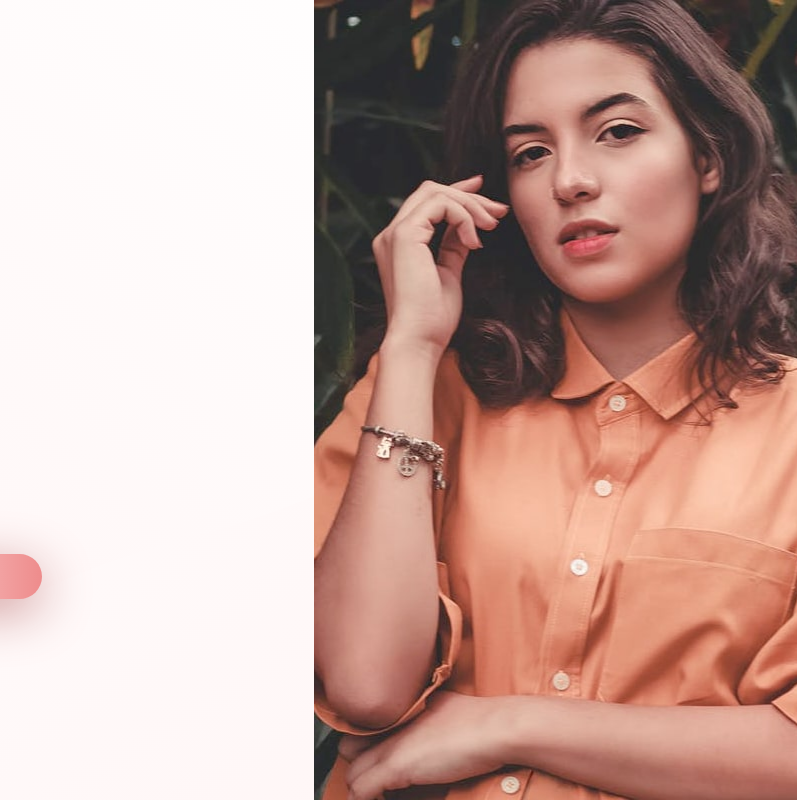
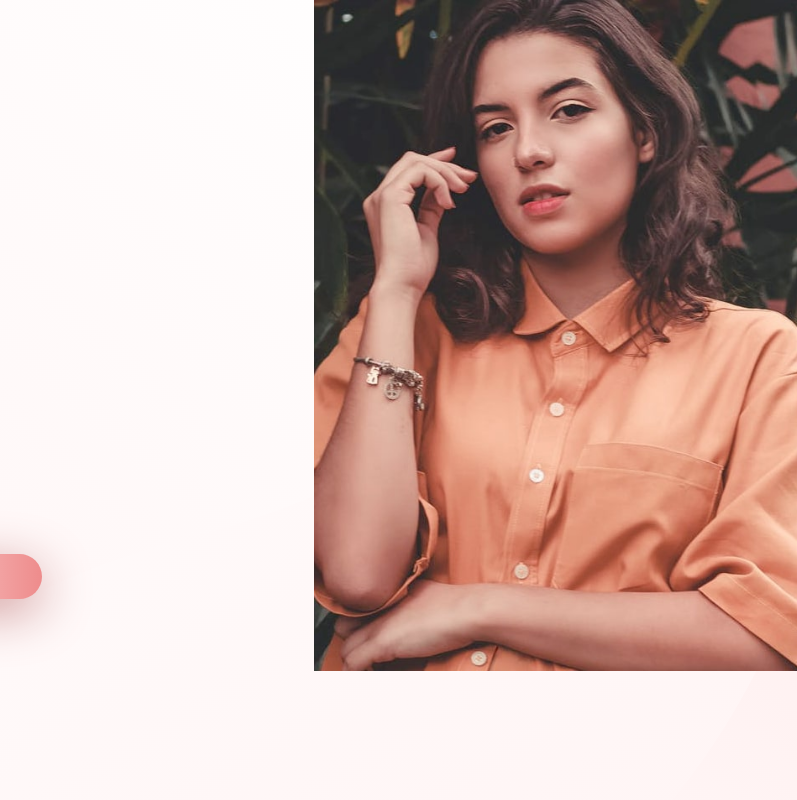
Before and after one commit to iyanuxn/base-apparel-coming-soon-form, a plain HTML site: page index.html in a window 1280 px wide. Shown: the full height of the page, 483-1280 px from the left. Drawn offline with Linux system fonts and the light colour scheme.

Commit message:
Update style.css

```diff
--- a/style.css
+++ b/style.css
@@ -172,9 +172,9 @@ body {
 		display: block;
 		background-image: url(images/hero-desktop.jpg);
 		width: 80vw;
-		height: auto;
+		height: 100vh;
 		background-repeat: no-repeat;
-		background-size: cover;
+		background-size: 40vw;
 		margin-left: 10vw;
 	}
 
```
